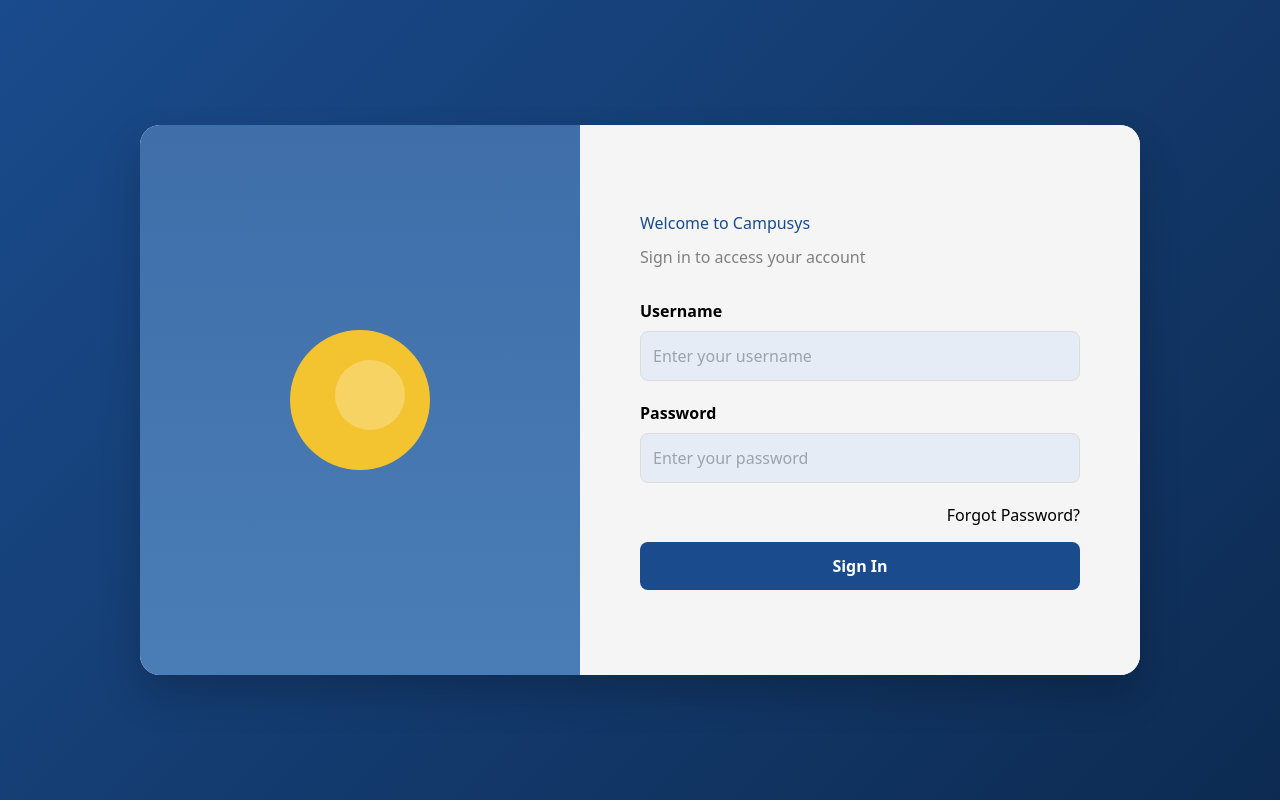
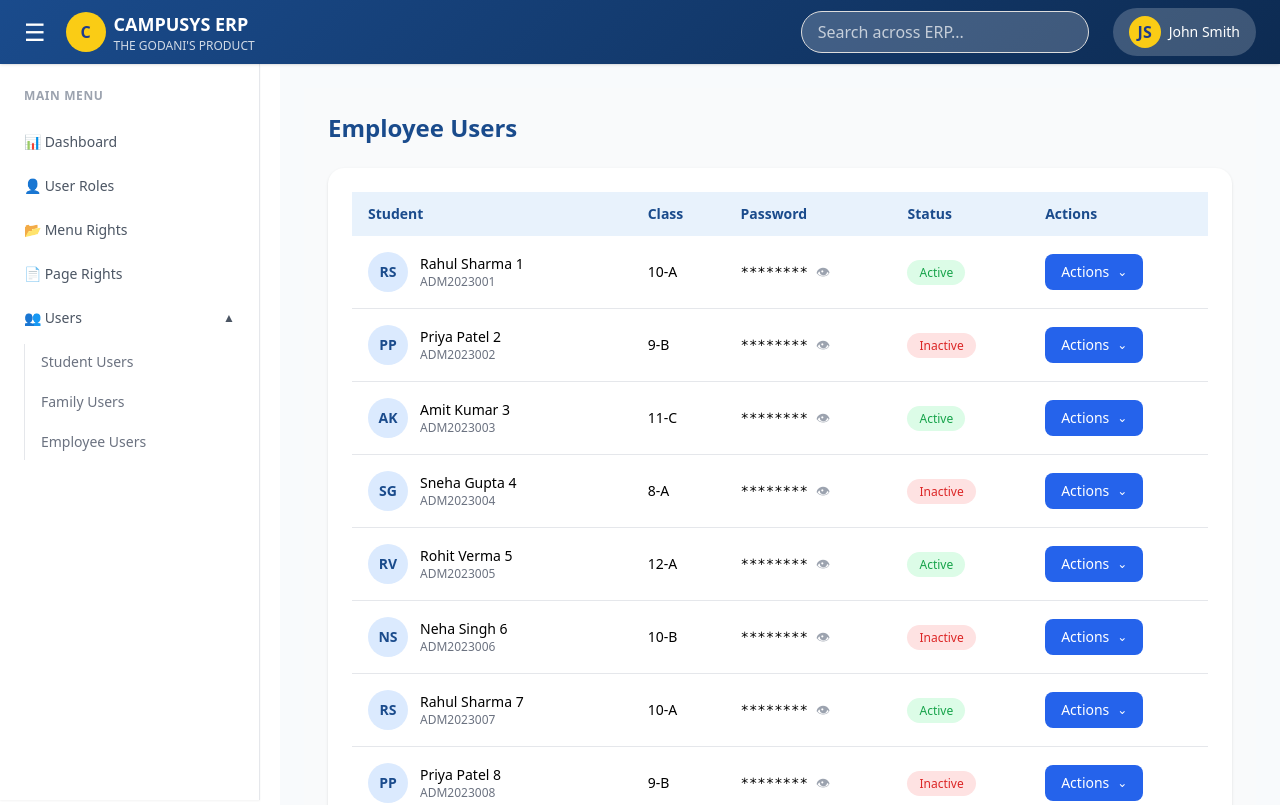
Before and after one commit to keshav047/campusys-erp-react, a React (Vite) app: page /employee-users in a window 1280 px wide. Before the commit this address led to /login. Shown: the top 805 px of the page. Built offline with nearby package versions, Linux system fonts and the light colour scheme; the HTML template or start-up script is replaced by a standard one.

Commit message:
Update sidebar and navbar

```diff
--- /dev/null
+++ b/src/pages/Users/EmployeeUsers.jsx
@@ -0,0 +1,167 @@
+import { useState } from "react";
+import ActionDropdown from "../../components/ActionDropdown";
+
+export default function User() {
+  // 1500 dummy students
+  const [studentsData] = useState(
+    Array.from({ length: 1500 }, (_, i) => {
+      const names = [
+        "Rahul Sharma", "Priya Patel", "Amit Kumar", "Sneha Gupta", "Rohit Verma", "Neha Singh"
+      ];
+      const classes = ["10-A", "9-B", "11-C", "8-A", "12-A", "10-B"];
+      const passwords = ["rahul@123","priya@123","amit@123","sneha@123","rohit@123","neha@123"];
+      const statusList = ["Active","Inactive"];
+      const initialsList = ["RS","PP","AK","SG","RV","NS"];
+
+      const idx = i % 6;
+      return {
+        id: i + 1,
+        name: `${names[idx]} ${i+1}`,
+        adm: `ADM2023${String(i + 1).padStart(3, "0")}`,
+        cls: classes[idx],
+        password: passwords[idx],
+        status: statusList[i % 2],
+        initials: initialsList[idx],
+      };
+    })
+  );
+
+  const [showPassword, setShowPassword] = useState(null);
+
+  /* ========== PAGINATION STATES ========== */
+  const itemsPerPage = 500; // 500 rows per page
+  const [currentPage, setCurrentPage] = useState(1);
+  const totalPages = Math.ceil(studentsData.length / itemsPerPage);
+
+  const startIndex = (currentPage - 1) * itemsPerPage;
+  const currentStudents = studentsData.slice(startIndex, startIndex + itemsPerPage);
+
+  const handlePrev = () => {
+    if (currentPage > 1) setCurrentPage(currentPage - 1);
+  };
+
+  const handleNext = () => {
+    if (currentPage < totalPages) setCurrentPage(currentPage + 1);
+  };
+
+  return (
+    <div className="p-6 bg-gray-50 min-h-screen flex flex-col">
+      {/* Header */}
+      <div className="flex justify-between items-center mb-6">
+        <h1 className="text-2xl font-semibold text-[var(--primary-blue)]">
+          Employee Users
+        </h1>
+      </div>
+
+      {/* Table Container */}
+      <div className="bg-white rounded-2xl shadow p-6 flex-1 flex flex-col">
+        {/* Table Scrollable Wrapper */}
+        <div className="overflow-x-auto overflow-y-auto flex-1">
+          <table className="w-full text-sm border-collapse">
+            <thead className="bg-[var(--light-blue)] text-[var(--primary-blue)] sticky top-0 z-10">
+              <tr>
+                <th className="px-4 py-3 text-left">Student</th>
+                <th className="px-4 py-3 text-left">Class</th>
+                <th className="px-4 py-3 text-left">Password</th>
+                <th className="px-4 py-3 text-left">Status</th>
+                <th className="px-4 py-3 text-left">Actions</th>
+              </tr>
+            </thead>
+
+            <tbody className="divide-y">
+              {currentStudents.map((s) => (
+                <tr key={s.id}>
+                  <td className="px-4 py-4 flex items-center gap-3">
+                    <div className="w-10 h-10 bg-blue-100 rounded-full flex items-center justify-center font-semibold text-[var(--primary-blue)]">
+                      {s.initials}
+                    </div>
+                    <div>
+                      <p className="font-medium">{s.name}</p>
+                      <p className="text-xs text-gray-500">{s.adm}</p>
+                    </div>
+                  </td>
+
+                  <td className="px-4 py-4">{s.cls}</td>
+
+                  <td className="px-4 py-4 flex items-center gap-2 font-mono">
+                    {showPassword === s.id ? s.password : "********"}
+                    <button
+                      onClick={() =>
+                        setShowPassword(showPassword === s.id ? null : s.id)
+                      }
+                      className="text-gray-400"
+                    >
+                      👁
+                    </button>
+                  </td>
+
+                  <td className="px-4 py-4">
+                    <span
+                      className={`px-3 py-1 rounded-full text-xs font-medium ${
+                        s.status === "Active"
+                          ? "bg-green-100 text-green-600"
+                          : "bg-red-100 text-red-600"
+                      }`}
+                    >
+                      {s.status}
+                    </span>
+                  </td>
+
+                  <td className="px-4 py-4">
+                    <ActionDropdown
+                      onChangePassword={() => alert(`Change password for ${s.name}`)}
+                      onDeactivate={() => alert(`Deactivate ${s.name}`)}
+                    />
+                  </td>
+                </tr>
+              ))}
+            </tbody>
+          </table>
+        </div>
+
+        {/* PAGINATION */}
+        <div className="flex justify-between items-center mt-4 text-sm">
+          <p className="text-gray-500">
+            Showing {startIndex + 1} to {startIndex + currentStudents.length} of {studentsData.length} students
+          </p>
+
+          <div className="flex gap-2 flex-wrap">
+            <button
+              onClick={handlePrev}
+              disabled={currentPage === 1}
+              className={`px-3 py-1 border rounded ${
+                currentPage === 1 ? "opacity-50 cursor-not-allowed" : "hover:bg-gray-100"
+              }`}
+            >
+              Prev
+            </button>
+
+            {[...Array(totalPages)].map((_, i) => (
+              <button
+                key={i}
+                onClick={() => setCurrentPage(i + 1)}
+                className={`px-3 py-1 rounded ${
+                  currentPage === i + 1
+                    ? "bg-[var(--primary-blue)] text-white"
+                    : "border hover:bg-gray-100"
+                }`}
+              >
+                {i + 1}
+              </button>
+            ))}
+
+            <button
+              onClick={handleNext}
+              disabled={currentPage === totalPages}
+              className={`px-3 py-1 border rounded ${
+                currentPage === totalPages ? "opacity-50 cursor-not-allowed" : "hover:bg-gray-100"
+              }`}
+            >
+              Next
+            </button>
+          </div>
+        </div>
+      </div>
+    </div>
+  );
+}
--- a/src/routes/AppRoutes.jsx
+++ b/src/routes/AppRoutes.jsx
@@ -8,6 +8,7 @@
 import UserRole from "../pages/UserRole"
 import User from "../pages/Users/User"
 import FamilyUsers from "../pages/Users/FamilyUsers"
+import EmployeeUsers from "../pages/Users/EmployeeUsers"
 import MenuRights from "../pages/MenuRights"
 import CreatingNewRole from "../pages/CreatingNewRole"
 import SuperAdminDashboard from "../pages/SuperAdminDashboard"
@@ -31,6 +32,7 @@
         <Route path="user-role" element={<UserRole />} />
         <Route path="user" element={<User />} />
         <Route path="family-users" element={<FamilyUsers />} />
+        <Route path="employee-users" element={<EmployeeUsers />} />
         <Route path="menu-rights" element={<MenuRights />} />
         <Route path="create-role" element={<CreatingNewRole />} />
         <Route path="add-role" element={<AddRole />} />
```
